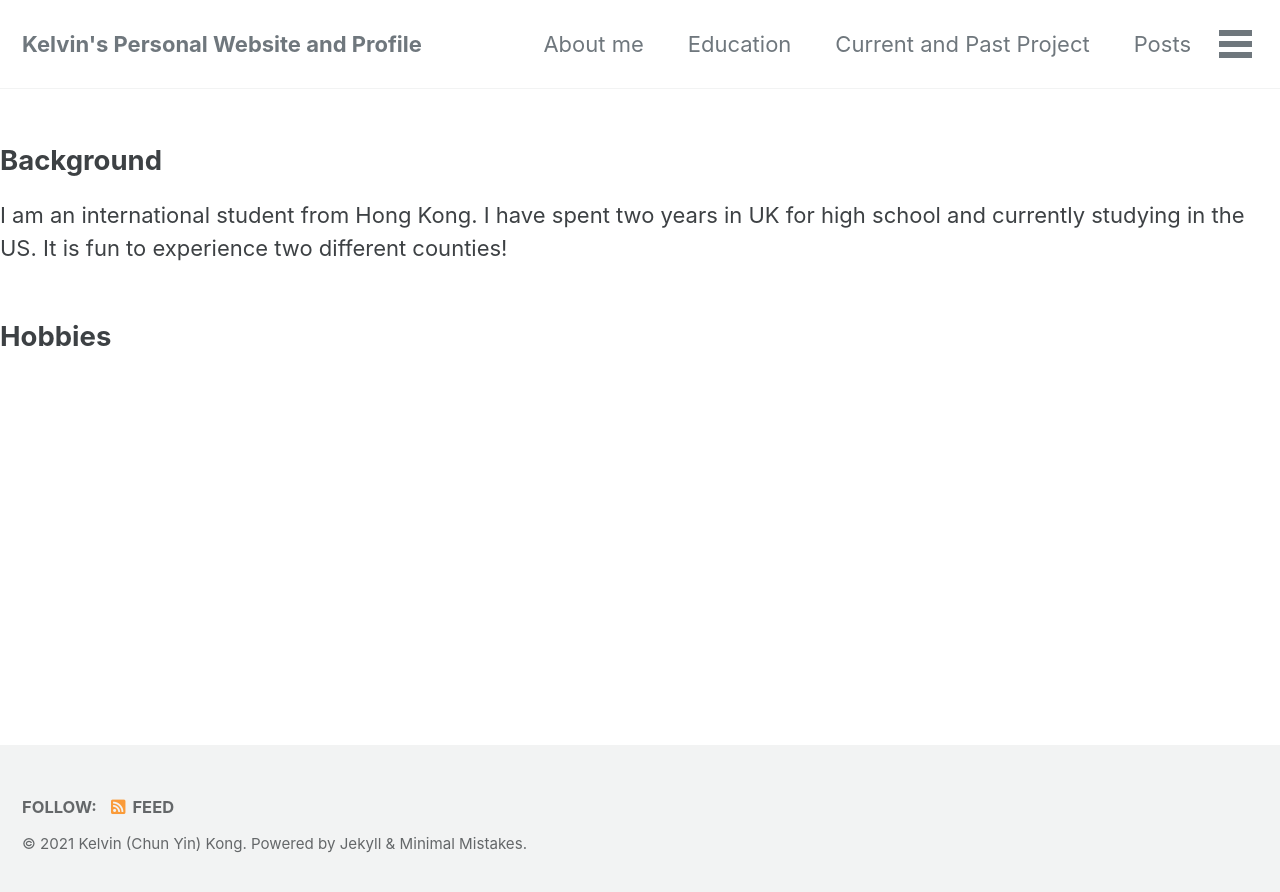
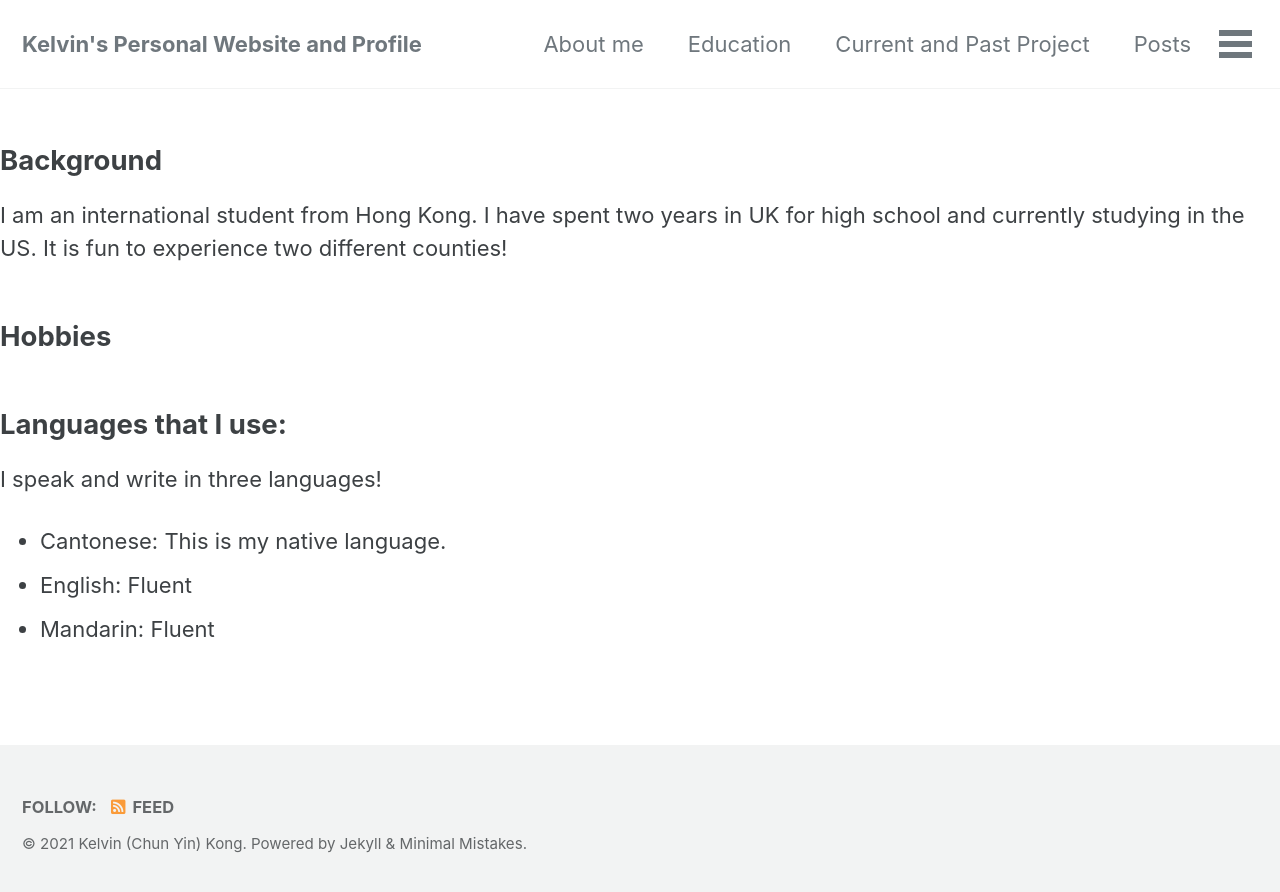
Before and after one commit to kelvin-cykong/kelvin-cykong.github.io, a Jekyll site: the page built from about.md, in a window 1280 px wide. Shown: the top 892 px of the page. Built offline with Jekyll 4.4.1, drawn with Linux system fonts in a browser that asks for light colours; cached includes are drawn as plain includes; our own code applies the rules of GitHub Pages for plain Markdown files.

Commit message:
Update about.md

```diff
--- a/about.md
+++ b/about.md
@@ -2,3 +2,10 @@
 I am an international student from Hong Kong. I have spent two years in UK for high school and currently studying in the US. It is fun to experience two different counties!
 
 ## Hobbies
+
+
+## Languages that I use:
+I speak and write in three languages!
+- Cantonese: This is my native language.
+- English: Fluent
+- Mandarin: Fluent
```
